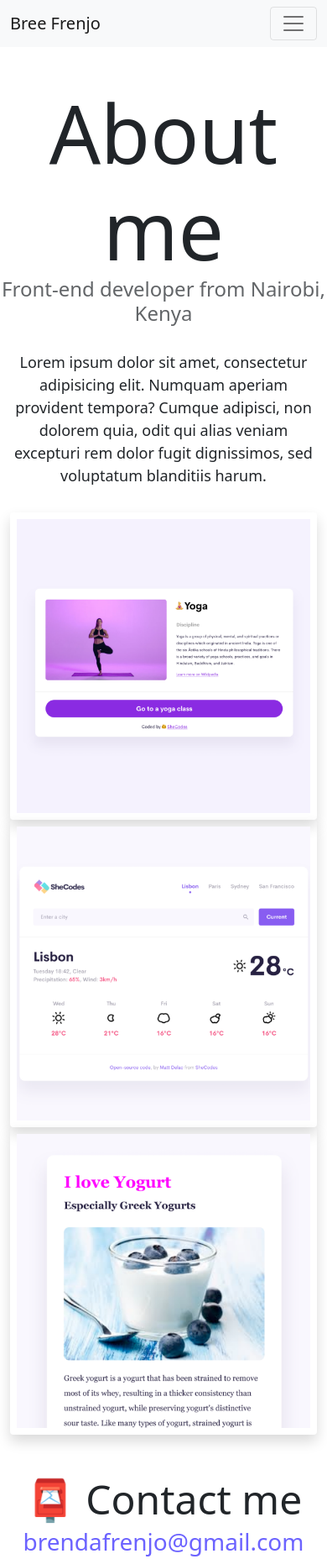
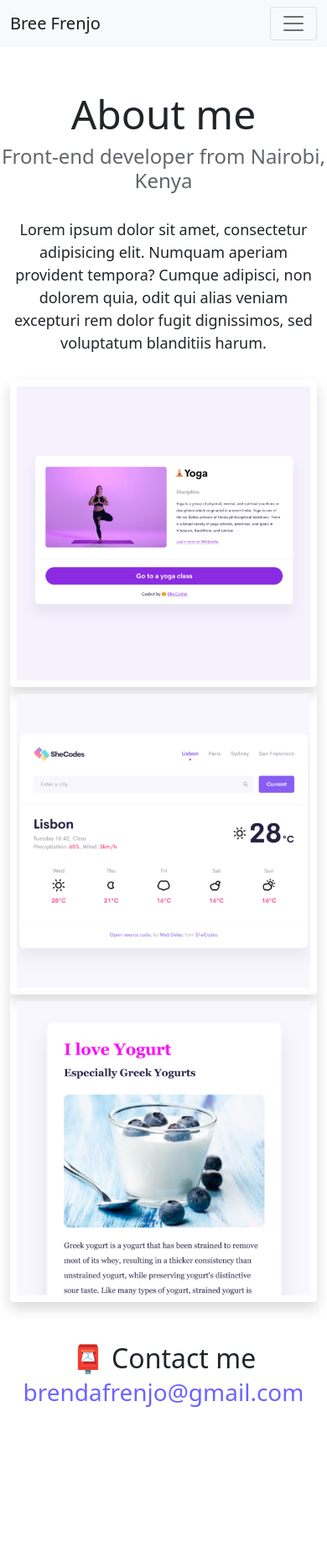
Before and after one commit to Brendafrenjo/weekend-challenge, a plain HTML site: page about.html in a window 390 px wide. Shown: the whole page at 84% size. After the commit the page ends 1678 px from the top, so only its background shows below. Drawn offline with nearby package versions, Linux system fonts and the light colour scheme.

Commit message:
added css media queries

```diff
--- a/style.css
+++ b/style.css
@@ -88,7 +88,20 @@ p {
 }
 
 @media (max-width: 576px) {
-p {
+  p {
     text-align: center;
+  }
+
+  h1 {
+    font-size: 48px;
+    line-height: 1.5;
+  }
+
+  h2 {
+    font-size: 32px;
+  }
+
+  .email-link {
+    font-size: 22;
+  }
 }
-}
```
